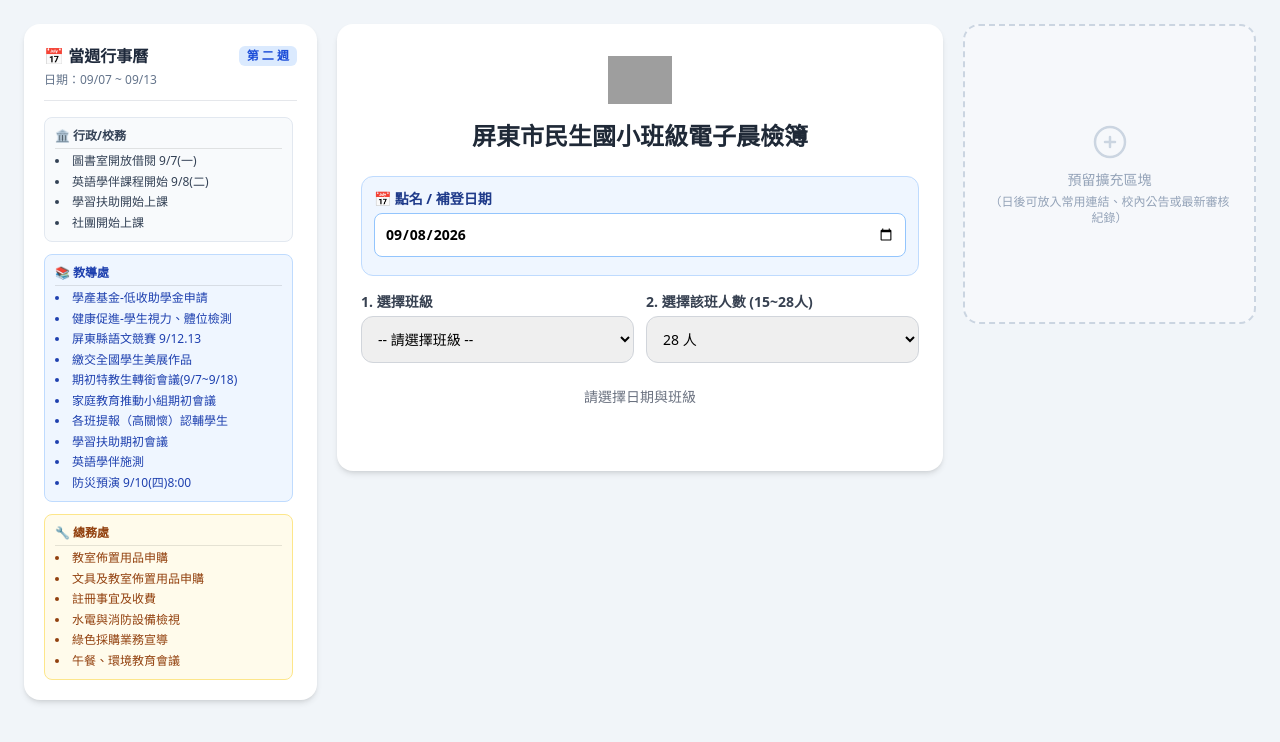
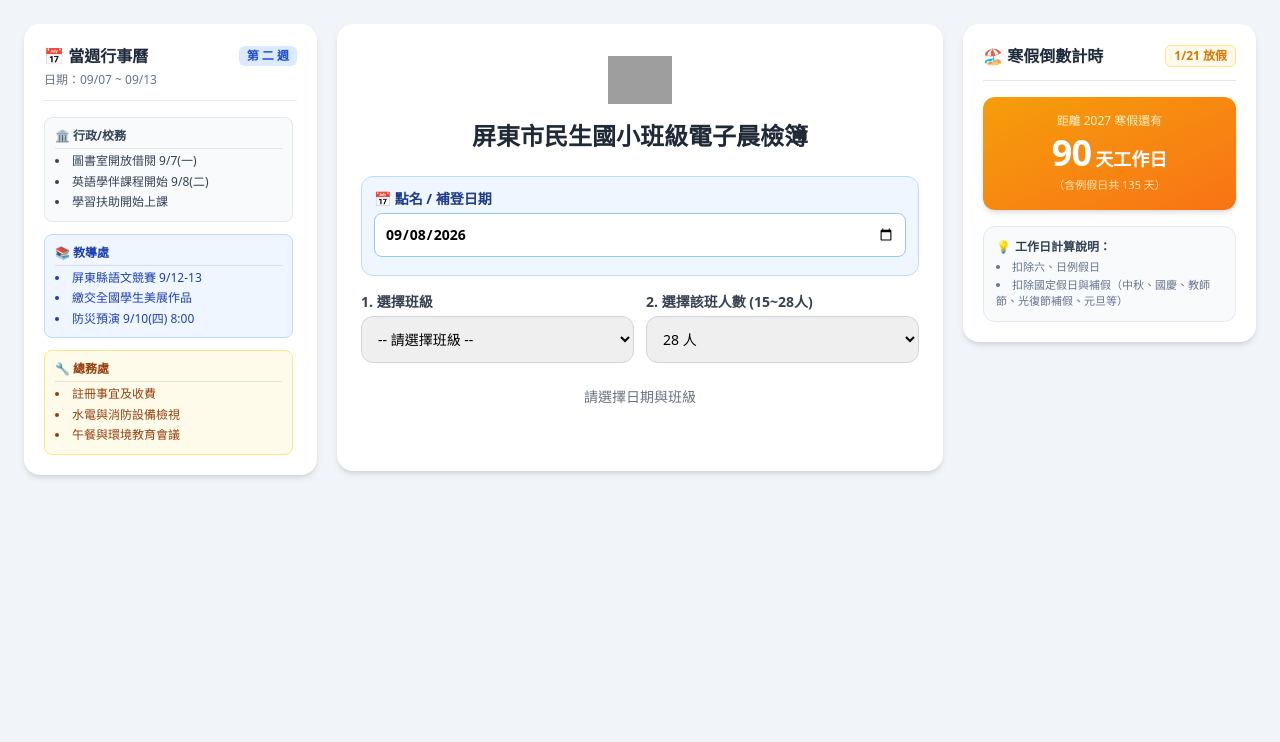
Before and after one commit to tumiya1206/school-attendance, a plain HTML site: page test.html in a window 1280 px wide. Drawn offline with nearby package versions, Linux system fonts and the light colour scheme; grey boxes are pictures that could not be loaded.

Commit message:
Update test.html

```diff
--- a/test.html
+++ b/test.html
@@ -91,13 +91,35 @@
       </button>
     </div>
 
-    <!-- ================= 右側：預留區塊 (大螢幕佔 3 欄) ================= -->
-    <div class="lg:col-span-3 bg-slate-50/70 border-2 border-dashed border-slate-300 rounded-2xl p-6 min-h-[300px] flex flex-col items-center justify-center text-center text-slate-400">
-      <svg class="w-10 h-10 mb-2 stroke-slate-300" fill="none" viewBox="0 0 24 24" stroke="currentColor">
-        <path stroke-linecap="round" stroke-linejoin="round" stroke-width="1.5" d="M12 9v6m3-3H9m12 0a9 9 0 11-18 0 9 9 0 0118 0z" />
-      </svg>
-      <p class="text-sm font-medium">預留擴充區塊</p>
-      <p class="text-xs text-slate-400 mt-1">（日後可放入常用連結、校內公告或最新審核紀錄）</p>
+    <!-- ================= 右側：寒假倒數與提醒卡片 (大螢幕佔 3 欄) ================= -->
+    <div class="lg:col-span-3 bg-white rounded-2xl shadow-md p-5 space-y-4">
+      <div class="border-b pb-3 flex items-center justify-between">
+        <h3 class="text-base font-bold text-slate-800 flex items-center gap-1.5">
+          🏖️ 寒假倒數計時
+        </h3>
+        <span class="text-xs font-semibold text-amber-600 bg-amber-50 px-2 py-0.5 rounded-md border border-amber-200">1/21 放假</span>
+      </div>
+
+      <!-- 倒數主要顯示區 -->
+      <div class="bg-gradient-to-br from-amber-500 to-orange-500 rounded-xl p-4 text-white text-center shadow-md">
+        <div class="text-xs font-medium text-amber-100 mb-1">距離 2027 寒假還有</div>
+        <div class="flex items-baseline justify-center gap-1">
+          <span id="countdownDays" class="text-4xl font-extrabold tracking-tight">--</span>
+          <span class="text-lg font-bold">天工作日</span>
+        </div>
+        <p id="calendarDaysText" class="text-[11px] text-amber-100 mt-1 opacity-90">（含例假日共 -- 天）</p>
+      </div>
+
+      <!-- 計算規則說明 -->
+      <div class="bg-slate-50 p-3 rounded-xl border border-slate-200 space-y-1 text-xs text-slate-600">
+        <div class="font-bold text-slate-700 flex items-center gap-1">
+          <span>💡</span> 工作日計算說明：
+        </div>
+        <ul class="list-disc list-inside space-y-0.5 text-[11px] text-slate-500">
+          <li>扣除六、日例假日</li>
+          <li>扣除國定假日與補假（中秋、國慶、教師節、光復節補假、元旦等）</li>
+        </ul>
+      </div>
     </div>
 
   </div>
@@ -126,7 +148,7 @@
           <label class="block text-sm font-semibold text-gray-700">請假節次</label>
           <button type="button" onclick="toggleAllPeriods()" class="text-xs text-blue-600 font-bold">全選 / 全不選</button>
         </div>
-        <!-- 9 個時段選項 (導師時間[0]、1~4節[1~4]、午休[5]、5~7節[6~8]) -->
+        <!-- 9 個時段選項 -->
         <div class="grid grid-cols-3 gap-2 text-xs">
           <label class="flex items-center space-x-1 border p-2 rounded-lg cursor-pointer"><input type="checkbox" class="period-cb" value="0"> <span>導師時間</span></label>
           <label class="flex items-center space-x-1 border p-2 rounded-lg cursor-pointer"><input type="checkbox" class="period-cb" value="1"> <span>第1節</span></label>
@@ -165,213 +187,88 @@
     let currentEditIdx = null;
     let isExpired = false;
 
-    // 時段顯示文字對照表
     const periodNameMap = {
-      0: '導師時間',
-      1: '第1節',
-      2: '第2節',
-      3: '第3節',
-      4: '第4節',
-      5: '午休',
-      6: '第5節',
-      7: '第6節',
-      8: '第7節'
+      0: '導師時間', 1: '第1節', 2: '第2節', 3: '第3節', 4: '第4節',
+      5: '午休', 6: '第5節', 7: '第6節', 8: '第7節'
     };
 
-    /* ================= 2. 115學年度第1學期學校行事曆資料 ================= */
-    const schoolEvents = [
-      {
-        week: "一",
-        startDate: "2026-08-31",
-        endDate: "2026-09-06",
-        dateRange: "08/31 ~ 09/06",
-        admin: ["【友善校園週】8/31~9/4", "開學正式上課 8/31(一)", "課後照顧開始 9/1(二)", "親師座談會 9/5(六) 8:50"],
-        academic: ["新生資料建立/學籍檢查", "班級及教師課表運行", "分發教科書與簿冊", "健康促進計畫通過 9/2"],
-        general: ["飲水設備檢修保養", "檢查遊戲器材", "8/26 飲用水送檢"]
-      },
-      {
-        week: "二",
-        startDate: "2026-09-07",
-        endDate: "2026-09-13",
-        dateRange: "09/07 ~ 09/13",
-        admin: ["圖書室開放借閱 9/7(一)", "英語學伴課程開始 9/8(二)", "學習扶助開始上課","社團開始上課"],
-        academic:["學產基金-低收助學金申請", "健康促進-學生視力、體位檢測", "屏東縣語文競賽 9/12.13", "繳交全國學生美展作品", "期初特教生轉銜會議(9/7~9/18)", "家庭教育推動小組期初會議", "各班提報（高關懷）認輔學生", "學習扶助期初會議", "英語學伴施測", "防災預演 9/10(四)8:00"],
-        general: ["教室佈置用品申購", "文具及教室佈置用品申購", "註冊事宜及收費", "水電與消防設備檢視", "綠色採購業務宣導", "午餐、環境教育會議"]
-      },
-      {
-        week: "三",
-        startDate: "2026-09-14",
-        endDate: "2026-09-20",
-        dateRange: "09/14 ~ 09/20",
-        admin: [],
-        academic: ["防災預演檢討會 9/14(一)", "轉入生轉銜輔導 9/17(四)", "性剝削防制宣導 9/17(四)"],
-        general: ["註冊結束", "造報8月份經臨費月報表", "第一次班級家長代表會議"]
-      },
-      {
-        week: "四",
-        startDate: "2026-09-21",
-        endDate: "2026-09-27",
-        dateRange: "09/21 ~ 09/27",
-        admin: ["國家防災日 9/21(一)", "中秋節放假 9/25(五)"],
-        academic: ["全國防震防災演練 9/21 9:21", "優良暑假作業展覽 9/21-24", "一/四年級尿液蟯蟲檢查 9/24"],
-        general: ["10月份薪資請領", "電梯保養", "校園綠美化"]
-      },
-      {
-        week: "五",
-        startDate: "2026-09-28",
-        endDate: "2026-10-04",
-        dateRange: "09/28 ~ 10/04",
-        admin: ["教師節放假 9/28(一)", "各級學校定期公務報表填報"],
-        academic: ["鑑定安置資料初審 (10/1)", "兒童權利公約宣導 10/1", "六年級晨光日語 10/2"],
-        general: ["水電安全檢查", "飲水設備保養", "操場噴水系統維修"]
-      },
-      {
-        week: "六",
-        startDate: "2026-10-05",
-        endDate: "2026-10-11",
-        dateRange: "10/05 ~ 10/11",
-        admin: ["【生命教育月】第一週", "行動圖書車 10/6 9:00-12:00", "國慶日補假 10/9(五)", "國慶日放假 10/10(六)"],
-        academic: ["調閱三~六年級作文第一篇", "一/四年級健檢理學檢查 10/5", "6-1職探課程 10/6"],
-        general: ["學校動產資料整理", "消防設備檢視", "財產統計報表"]
-      },
-      {
-        week: "七",
-        startDate: "2026-10-12",
-        endDate: "2026-10-18",
-        dateRange: "10/12 ~ 10/18",
-        admin: ["【生命教育月】第二週", "6-1閱讀分享"],
-        academic: ["調閱閱讀學習單第1篇", "月經平權推廣 10/15", "六年級晨光日語 10/16"],
-        general: ["花木草皮修剪", "造報9月份經臨費月報表"]
-      },
-      {
-        week: "八",
-        startDate: "2026-10-19",
-        endDate: "2026-10-25",
-        dateRange: "10/19 ~ 10/25",
-        admin: ["【生命教育月】第三週", "【犯罪被害人保護週】", "光復節 10/25(日)"],
-        academic: ["流感疫苗施打 10/21(四)", "家暴宣導(勵馨) 10/22(四)", "第一次評量試題提出 10/23"],
-        general: ["檢修運動遊戲器材", "11月份薪資請領", "10/21 飲用水送檢"]
-      },
-      {
-        week: "九",
-        startDate: "2026-10-26",
-        endDate: "2026-11-01",
-        dateRange: "10/26 ~ 11/01",
-        admin: ["光復節補假 10/26(一)", "萬聖節英語節慶教學 10/27", "一年級注音符號闖關 10/30"],
-        academic: ["調閱英文習作", "普及化運動推廣宣導"],
-        general: ["飲水設備保養", "支出憑證整理"]
-      },
-      {
-        week: "十",
-        startDate: "2026-11-02",
-        endDate: "2026-11-08",
-        dateRange: "11/02 ~ 11/08",
-        admin: ["第一次定期評量 11/4(三)-5(四)", "第七屆台灣科學節 11/7-8"],
-        academic: ["第一次成績學籍系統登錄", "民生橋收件 11/2-6"],
-        general: ["校舍水電安全檢查", "廁所沖水及排水設備檢修"]
-      },
-      {
-        week: "十一",
-        startDate: "2026-11-09",
-        endDate: "2026-11-15",
-        dateRange: "11/09 ~ 11/15",
-        admin: ["【資安倫理教育週】", "戶外教學 11/10(二)"],
-        academic: ["交通安全保腦宣導 11/12", "提出校內語文競賽名單"],
-        general: ["造報10月份經臨費月報表", "消防設備維護"]
-      },
-      {
-        week: "十二",
-        startDate: "2026-11-16",
-        endDate: "2026-11-22",
-        dateRange: "11/16 ~ 11/22",
-        admin: ["5-1閱讀分享"],
-        academic: ["調閱作文第二篇", "兒童體適能檢測", "第2學期助理員申請"],
-        general: ["校園大門鐵捲門檢修保養", "12月份薪資請領"]
-      },
-      {
-        week: "十三",
-        startDate: "2026-11-23",
-        endDate: "2026-11-29",
-        dateRange: "11/23 ~ 11/29",
-        admin: ["【海洋教育週】", "行動圖書車 11/24 9:00-12:00"],
-        academic: ["調閱國語習作", "生命教育宣導 11/26(四)"],
-        general: ["11/24 建築物公共安全檢查", "校園排水溝清掃"]
-      },
-      {
-        week: "十四",
-        startDate: "2026-11-30",
-        endDate: "2026-12-06",
-        dateRange: "11/30 ~ 12/06",
-        admin: ["115年校慶運動會 12/5(六)", "屏東盃田徑錦標賽 12/5"],
-        academic: ["校內語文競賽月(12月)", "申請特教生專業團隊服務"],
-        general: ["校園草地割草", "辦理教育儲蓄戶申請作業"]
-      },
-      {
-        week: "十五",
-        startDate: "2026-12-07",
-        endDate: "2026-12-13",
-        dateRange: "12/07 ~ 12/13",
-        admin: ["【關懷身心障礙週】", "12/7(一) 運動會補假", "縣運暨公教運動會 12/11-13"],
-        academic: ["調閱自然習作", "家庭教育健康餐盤大挑戰 12/10"],
-        general: ["遊戲器材維護檢修", "飲水設備保養"]
-      },
-      {
-        week: "十六",
-        startDate: "2026-12-14",
-        endDate: "2026-12-20",
-        dateRange: "12/14 ~ 12/20",
-        admin: ["3-1閱讀分享"],
-        academic: ["調閱社會/生活習作", "性別平等教育宣導 12/17(四)"],
-        general: ["造報11月份經臨費月報表", "統購校慶所需物品"]
-      },
-      {
-        week: "十七",
-        startDate: "2026-12-21",
-        endDate: "2026-12-27",
-        dateRange: "12/21 ~ 12/27",
-        admin: ["聖誕節英語節慶教學 12/22", "行憲紀念日放假 12/25(五)"],
-        academic: ["調閱閱讀學習單第3篇", "藥物濫用防治宣導"],
-        general: ["元月份薪資請領", "財產盤點"]
-      },
-      {
-        week: "十八",
-        startDate: "2026-12-28",
-        endDate: "2026-01-03",
-        dateRange: "12/28 ~ 01/03",
-        admin: ["行動圖書車 12/29 9:00-12:00", "開國紀念日放假 1/1(五)"],
-        academic: ["調閱作文第三篇", "第二次評量試題提出 12/31"],
-        general: ["工友考核", "各班防災教育成果提交"]
-      },
-      {
-        week: "十九",
-        startDate: "2026-01-04",
-        endDate: "2026-01-10",
-        dateRange: "01/04 ~ 01/10",
-        admin: ["英語學伴課程結束 1/8(五)", "本土語言教學成果分享"],
-        academic: ["非評量科目成績登錄 1/8前", "完成課程評鑑成果 1/8前"],
-        general: ["校園排水溝清掃", "綠色採購業務宣導"]
-      },
-      {
-        week: "二十",
-        startDate: "2026-01-11",
-        endDate: "2026-01-17",
-        dateRange: "01/11 ~ 01/17",
-        admin: ["第二次定期評量 1/12(二)-13(三)", "期末校務會議"],
-        academic: ["學習榮譽卡頒獎", "學籍3.0系統完成成績 (1/15前)"],
-        general: ["校園環境安全檢修", "飲用水檢查清理"]
-      },
-      {
-        week: "二十一",
-        startDate: "2026-01-18",
-        endDate: "2026-01-20",
-        dateRange: "01/18 ~ 01/20",
-        admin: ["休業式 1/20(三)", "寒假開始 1/21(四)"],
-        academic: ["圖書室閉館整理", "各項期末檢討會議"],
-        general: ["辦理二手教科書/制服回收", "午餐與環境教育檢討會"]
-      }
+    /* ================= 2. 115學年度第1學期國定假日與放假日清單 (YYYY-MM-DD) ================= */
+    const holidays = [
+      "2026-09-25", // 中秋節放假
+      "2026-09-28", // 教師節放假
+      "2026-10-09", // 國慶日補假
+      "2026-10-26", // 光復節補假
+      "2026-12-25", // 行憲紀念日放假
+      "2027-01-01", // 元旦放假
+      "2026-12-07"  // 校慶運動會補假
     ];
 
-    /* ================= 3. 頁面初始化與行事曆渲染 ================= */
+    /* ================= 3. 115學年度第1學期學校行事曆資料 ================= */
+    const schoolEvents = [
+      { week: "一", startDate: "2026-08-31", endDate: "2026-09-06", dateRange: "08/31 ~ 09/06", admin: ["【友善校園週】8/31~9/4", "開學正式上課 8/31(一)", "課後照顧開始 9/1(二)", "親師座談會 9/5(六) 8:50"], academic: ["新生資料建立/學籍檢查", "班級及教師課表運行", "分發教科書與簿冊", "健康促進計畫通過 9/2"], general: ["飲水設備檢修保養", "檢查遊戲器材", "8/26 飲用水送檢"] },
+      { week: "二", startDate: "2026-09-07", endDate: "2026-09-13", dateRange: "09/07 ~ 09/13", admin: ["圖書室開放借閱 9/7(一)", "英語學伴課程開始 9/8(二)", "學習扶助開始上課"], academic: ["屏東縣語文競賽 9/12-13", "繳交全國學生美展作品", "防災預演 9/10(四) 8:00"], general: ["註冊事宜及收費", "水電與消防設備檢視", "午餐與環境教育會議"] },
+      { week: "三", startDate: "2026-09-14", endDate: "2026-09-20", dateRange: "09/14 ~ 09/20", admin: [], academic: ["防災預演檢討會 9/14(一)", "轉入生轉銜輔導 9/17(四)", "性剝削防制宣導 9/17(四)"], general: ["註冊結束", "造報8月份經臨費月報表", "第一次班級家長代表會議"] },
+      { week: "四", startDate: "2026-09-21", endDate: "2026-09-27", dateRange: "09/21 ~ 09/27", admin: ["國家防災日 9/21(一)", "中秋節放假 9/25(五)"], academic: ["全國防震防災演練 9/21 9:21", "優良暑假作業展覽 9/21-24", "一/四年級尿液蟯蟲檢查 9/24"], general: ["10月份薪資請領", "電梯保養", "校園綠美化"] },
+      { week: "五", startDate: "2026-09-28", endDate: "2026-10-04", dateRange: "09/28 ~ 10/04", admin: ["教師節放假 9/28(一)", "各級學校定期公務報表填報"], academic: ["鑑定安置資料初審 (10/1)", "兒童權利公約宣導 10/1", "六年級晨光日語 10/2"], general: ["水電安全檢查", "飲水設備保養", "操場噴水系統維修"] },
+      { week: "六", startDate: "2026-10-05", endDate: "2026-10-11", dateRange: "10/05 ~ 10/11", admin: ["【生命教育月】第一週", "行動圖書車 10/6 9:00-12:00", "國慶日補假 10/9(五)", "國慶日放假 10/10(六)"], academic: ["調閱三~六年級作文第一篇", "一/四年級健檢理學檢查 10/5", "6-1職探課程 10/6"], general: ["學校動產資料整理", "消防設備檢視", "財產統計報表"] },
+      { week: "七", startDate: "2026-10-12", endDate: "2026-10-18", dateRange: "10/12 ~ 10/18", admin: ["【生命教育月】第二週", "6-1閱讀分享"], academic: ["調閱閱讀學習單第1篇", "月經平權推廣 10/15", "六年級晨光日語 10/16"], general: ["花木草皮修剪", "造報9月份經臨費月報表"] },
+      { week: "八", startDate: "2026-10-19", endDate: "2026-10-25", dateRange: "10/19 ~ 10/25", admin: ["【生命教育月】第三週", "【犯罪被害人保護週】", "光復節 10/25(日)"], academic: ["流感疫苗施打 10/21(四)", "家暴宣導(勵馨) 10/22(四)", "第一次評量試題提出 10/23"], general: ["檢修運動遊戲器材", "11月份薪資請領", "10/21 飲用水送檢"] },
+      { week: "九", startDate: "2026-10-26", endDate: "2026-11-01", dateRange: "10/26 ~ 11/01", admin: ["光復節補假 10/26(一)", "萬聖節英語節慶教學 10/27", "一年級注音符號闖關 10/30"], academic: ["調閱英文習作", "普及化運動推廣宣導"], general: ["飲水設備保養", "支出憑證整理"] },
+      { week: "十", startDate: "2026-11-02", endDate: "2026-11-08", dateRange: "11/02 ~ 11/08", admin: ["第一次定期評量 11/4(三)-5(四)", "第七屆台灣科學節 11/7-8"], academic: ["第一次成績學籍系統登錄", "民生橋收件 11/2-6"], general: ["校舍水電安全檢查", "廁所沖水及排水設備檢修"] },
+      { week: "十一", startDate: "2026-11-09", endDate: "2026-11-15", dateRange: "11/09 ~ 11/15", admin: ["【資安倫理教育週】", "戶外教學 11/10(二)"], academic: ["交通安全保腦宣導 11/12", "提出校內語文競賽名單"], general: ["造報10月份經臨費月報表", "消防設備維護"] },
+      { week: "十二", startDate: "2026-11-16", endDate: "2026-11-22", dateRange: "11/16 ~ 11/22", admin: ["5-1閱讀分享"], academic: ["調閱作文第二篇", "兒童體適能檢測", "第2學期助理員申請"], general: ["校園大門鐵捲門檢修保養", "12月份薪資請領"] },
+      { week: "十三", startDate: "2026-11-23", endDate: "2026-11-29", dateRange: "11/23 ~ 11/29", admin: ["【海洋教育週】", "行動圖書車 11/24 9:00-12:00"], academic: ["調閱國語習作", "生命教育宣導 11/26(四)"], general: ["11/24 建築物公共安全檢查", "校園排水溝清掃"] },
+      { week: "十四", startDate: "2026-11-30", endDate: "2026-12-06", dateRange: "11/30 ~ 12/06", admin: ["115年校慶運動會 12/5(六)", "屏東盃田徑錦標賽 12/5"], academic: ["校內語文競賽月(12月)", "申請特教生專業團隊服務"], general: ["校園草地割草", "辦理教育儲蓄戶申請作業"] },
+      { week: "十五", startDate: "2026-12-07", endDate: "2026-12-13", dateRange: "12/07 ~ 12/13", admin: ["【關懷身心障礙週】", "12/7(一) 運動會補假", "縣運暨公教運動會 12/11-13"], academic: ["調閱自然習作", "家庭教育健康餐盤大挑戰 12/10"], general: ["遊戲器材維護檢修", "飲水設備保養"] },
+      { week: "十六", startDate: "2026-12-14", endDate: "2026-12-20", dateRange: "12/14 ~ 12/20", admin: ["3-1閱讀分享"], academic: ["調閱社會/生活習作", "性別平等教育宣導 12/17(四)"], general: ["造報11月份經臨費月報表", "統購校慶所需物品"] },
+      { week: "十七", startDate: "2026-12-21", endDate: "2026-12-27", dateRange: "12/21 ~ 12/27", admin: ["聖誕節英語節慶教學 12/22", "行憲紀念日放假 12/25(五)"], academic: ["調閱閱讀學習單第3篇", "藥物濫用防治宣導"], general: ["元月份薪資請領", "財產盤點"] },
+      { week: "十八", startDate: "2026-12-28", endDate: "2027-01-03", dateRange: "12/28 ~ 01/03", admin: ["行動圖書車 12/29 9:00-12:00", "開國紀念日放假 1/1(五)"], academic: ["調閱作文第三篇", "第二次評量試題提出 12/31"], general: ["工友考核", "各班防災教育成果提交"] },
+      { week: "十九", startDate: "2027-01-04", endDate: "2027-01-10", dateRange: "01/04 ~ 01/10", admin: ["英語學伴課程結束 1/8(五)", "本土語言教學成果分享"], academic: ["非評量科目成績登錄 1/8前", "完成課程評鑑成果 1/8前"], general: ["校園排水溝清掃", "綠色採購業務宣導"] },
+      { week: "二十", startDate: "2027-01-11", endDate: "2027-01-17", dateRange: "01/11 ~ 01/17", admin: ["第二次定期評量 1/12(二)-13(三)", "期末校務會議"], academic: ["學習榮譽卡頒獎", "學籍3.0系統完成成績 (1/15前)"], general: ["校園環境安全檢修", "飲用水檢查清理"] },
+      { week: "二十一", startDate: "2027-01-18", endDate: "2027-01-20", dateRange: "01/18 ~ 01/20", admin: ["休業式 1/20(三)", "寒假開始 1/21(四)"], academic: ["圖書室閉館整理", "各項期末檢討會議"], general: ["辦理二手教科書/制服回收", "午餐與環境教育檢討會"] }
+    ];
+
+    /* ================= 4. 工作日倒數計算 logic ================= */
+    function updateWinterVacationCountdown() {
+      const today = new Date();
+      today.setHours(0, 0, 0, 0);
+
+      const targetDate = new Date(2027, 0, 21); // 2027年1月21日 (寒假第一天)
+      targetDate.setHours(0, 0, 0, 0);
+
+      if (today >= targetDate) {
+        document.getElementById('countdownDays').textContent = '0';
+        document.getElementById('calendarDaysText').textContent = '🥳 已經放寒假囉！';
+        return;
+      }
+
+      let workdays = 0;
+      let calendarDays = 0;
+      let cur = new Date(today.getTime());
+
+      while (cur < targetDate) {
+        const dayOfWeek = cur.getDay(); // 0: 日, 6: 六
+        const year = cur.getFullYear();
+        const month = String(cur.getMonth() + 1).padStart(2, '0');
+        const date = String(cur.getDate()).padStart(2, '0');
+        const dateStr = `${year}-${month}-${date}`;
+
+        const isWeekend = (dayOfWeek === 0 || dayOfWeek === 6);
+        const isHoliday = holidays.includes(dateStr);
+
+        if (!isWeekend && !isHoliday) {
+          workdays++;
+        }
+
+        calendarDays++;
+        cur.setDate(cur.getDate() + 1);
+      }
+
+      document.getElementById('countdownDays').textContent = workdays;
+      document.getElementById('calendarDaysText').textContent = `（含例假日共 ${calendarDays} 天）`;
+    }
+
+    /* ================= 5. 頁面初始化與行事曆渲染 ================= */
     window.onload = function() {
       const todayStr = new Date().toISOString().split('T')[0];
       document.getElementById('attendanceDate').value = todayStr;
@@ -385,12 +282,13 @@
       }
 
       renderCalendar(todayStr);
+      updateWinterVacationCountdown();
     };
 
     function renderCalendar(targetDateStr) {
       let currentEvent = schoolEvents.find(e => targetDateStr >= e.startDate && targetDateStr <= e.endDate);
       if (!currentEvent) {
-        currentEvent = schoolEvents[1]; // 若選取的日期不在學期範圍內，預設顯示第二週
+        currentEvent = schoolEvents[1];
       }
 
       document.getElementById('currentWeekBadge').textContent = `第 ${currentEvent.week} 週`;
@@ -424,7 +322,7 @@
       `;
     }
 
-    /* ================= 4. 點名系統的核心邏輯 ================= */
+    /* ================= 6. 點名系統的核心邏輯 ================= */
     function checkDeadline(selectedDateStr) {
       if (!selectedDateStr) return false;
       const [year, month, day] = selectedDateStr.split('-').map(Number);
@@ -446,7 +344,6 @@
       const submitBtn = document.getElementById('submitBtn');
       const lockWarning = document.getElementById('lockWarning');
 
-      // 當點名日期改變時，左側行事曆同步動態切換到該週！
       if (selectedDate) {
         renderCalendar(selectedDate);
       }
@@ -469,7 +366,6 @@
         submitBtn.disabled = false;
       }
 
-      // 預設請假時選擇全部時段 [0~8]
       seatsData = Array.from({ length: totalCount }, (_, i) => ({
         seatNo: i + 1,
         absent: false,
@@ -523,7 +419,7 @@
       });
     }
 
-    /* ================= 5. Modal 彈窗操控 ================= */
+    /* ================= 7. Modal 彈窗操控 ================= */
     function openModal(idx) {
       currentEditIdx = idx;
       const s = seatsData[idx];
@@ -573,7 +469,7 @@
       renderGrid();
     }
 
-    /* ================= 6. 資料提交至 Firebase ================= */
+    /* ================= 8. 資料提交至 Firebase ================= */
     async function submit() {
       if (isExpired) {
         alert('⚠️ 該月份點名已超過補登截止時間，無法提交！');
```
